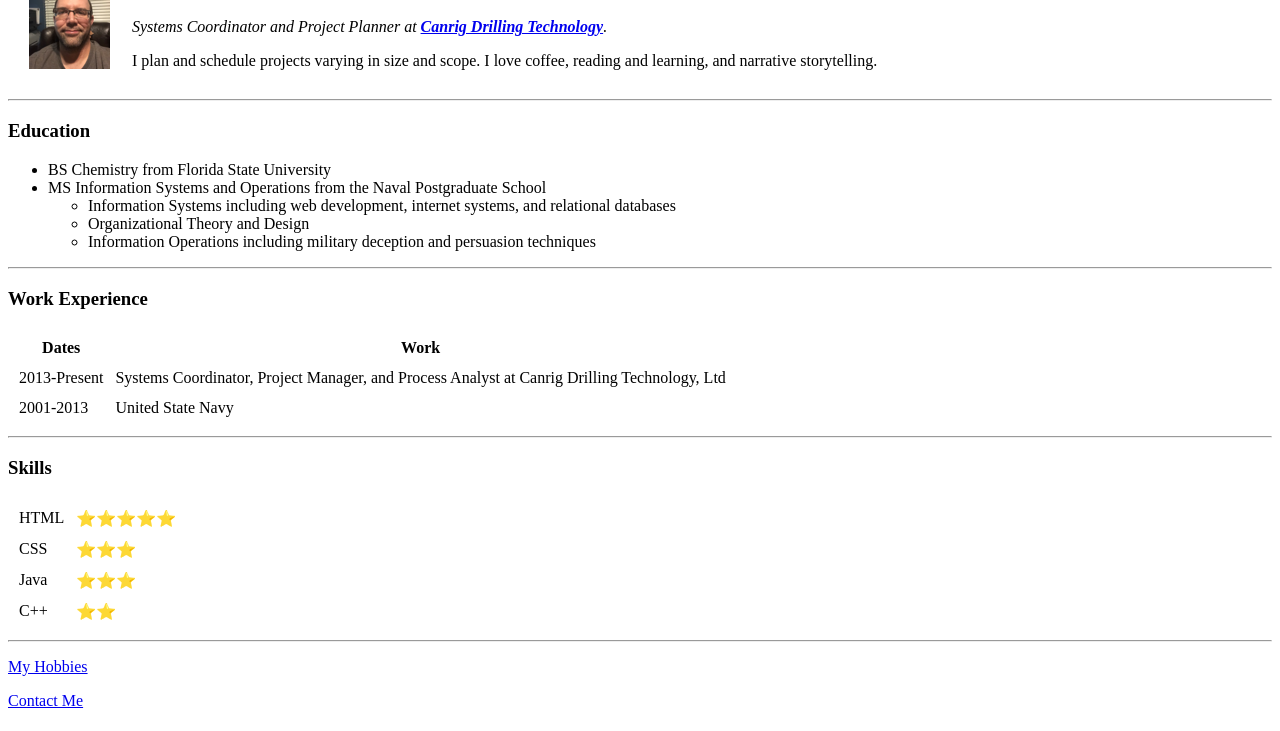
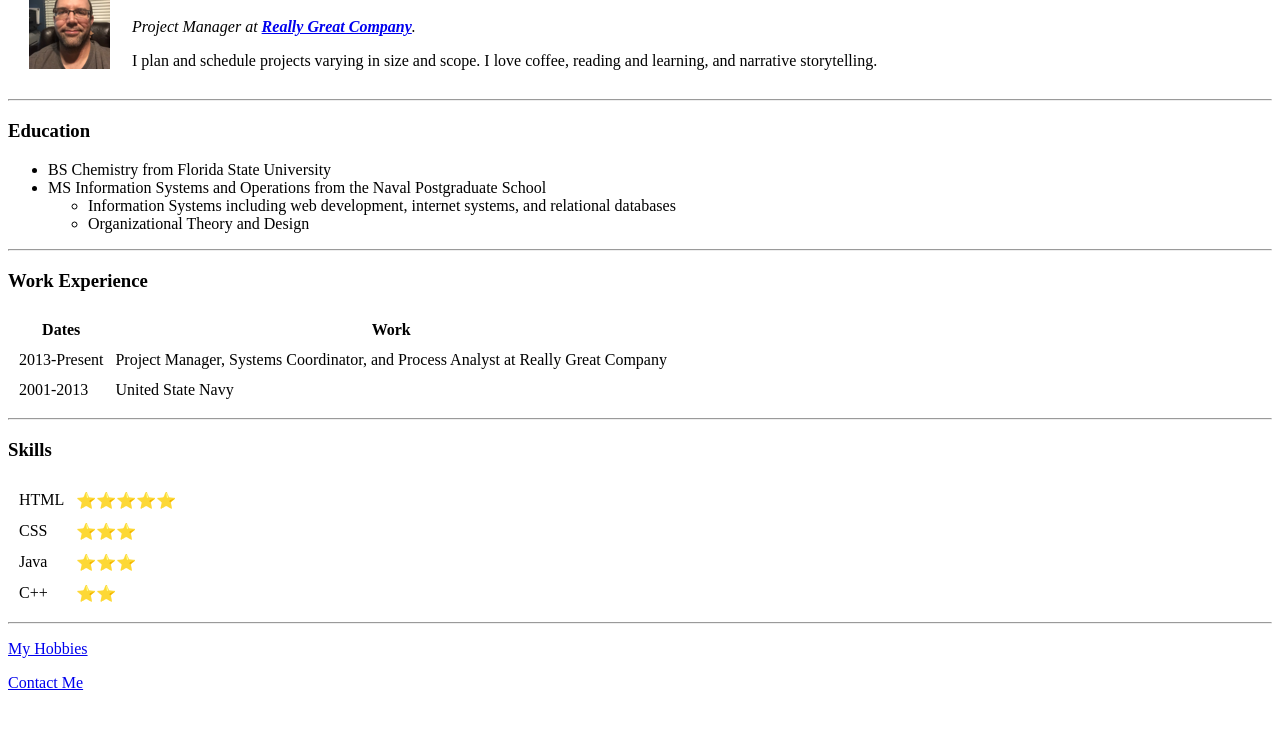
Before and after one commit to SWODaddy12/cv, a plain HTML site: page index.html in a window 1280 px wide. Shown: the part 69-800 px from the top of the page. Drawn offline with Linux system fonts and the light colour scheme.

Commit message:
Changes to company
Changed company information and education information for public consumption.

```diff
--- a/index.html
+++ b/index.html
@@ -10,7 +10,7 @@
     <td><img src="images/Tom.jpg" alt="Tom profile picture"></td>
     <td>
       <h1>Tom Lowe</h1>
-      <p><em>Systems Coordinator and Project Planner at <strong><a href="https://www.nabors.com/equipment">Canrig Drilling Technology</a></strong>.</em></p>
+      <p><em>Project Manager at <strong><a href="https://www.google.com/">Really Great Company</a></strong>.</em></p>
       <p>I plan and schedule projects varying in size and scope. I love coffee, reading and learning, and narrative storytelling.</p>
     </td>
   </table>
@@ -22,7 +22,6 @@
     <ul>
       <li>Information Systems including web development, internet systems, and relational databases</li>
       <li>Organizational Theory and Design</li>
-      <li>Information Operations including military deception and persuasion techniques</li>
     </ul>
   </ul>
   <hr>
@@ -37,7 +36,7 @@
     <tbody>
       <tr>
         <td>2013-Present</td>
-        <td>Systems Coordinator, Project Manager, and Process Analyst at Canrig Drilling Technology, Ltd</td>
+        <td>Project Manager, Systems Coordinator, and Process Analyst at Really Great Company</td>
       </tr>
       <tr>
         <td>2001-2013</td>
```
